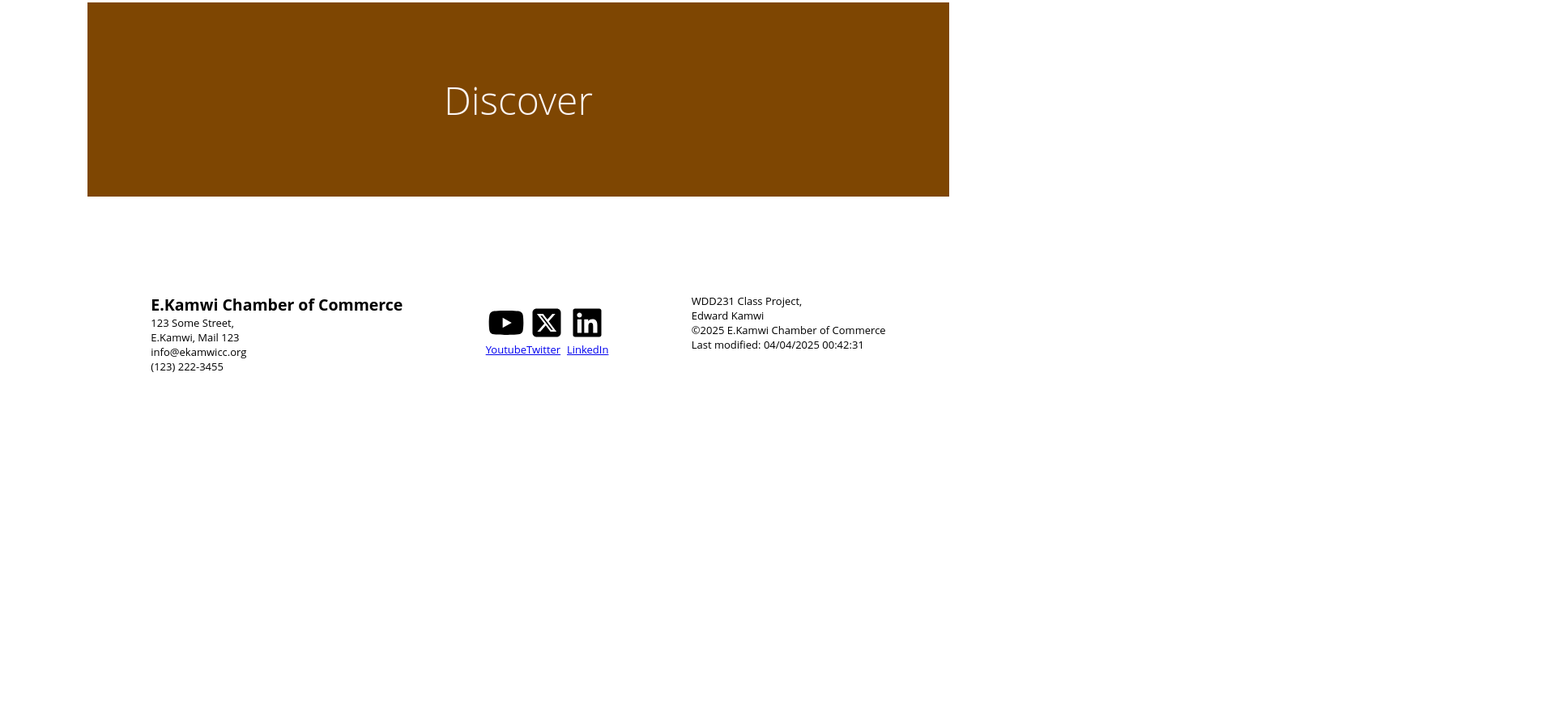
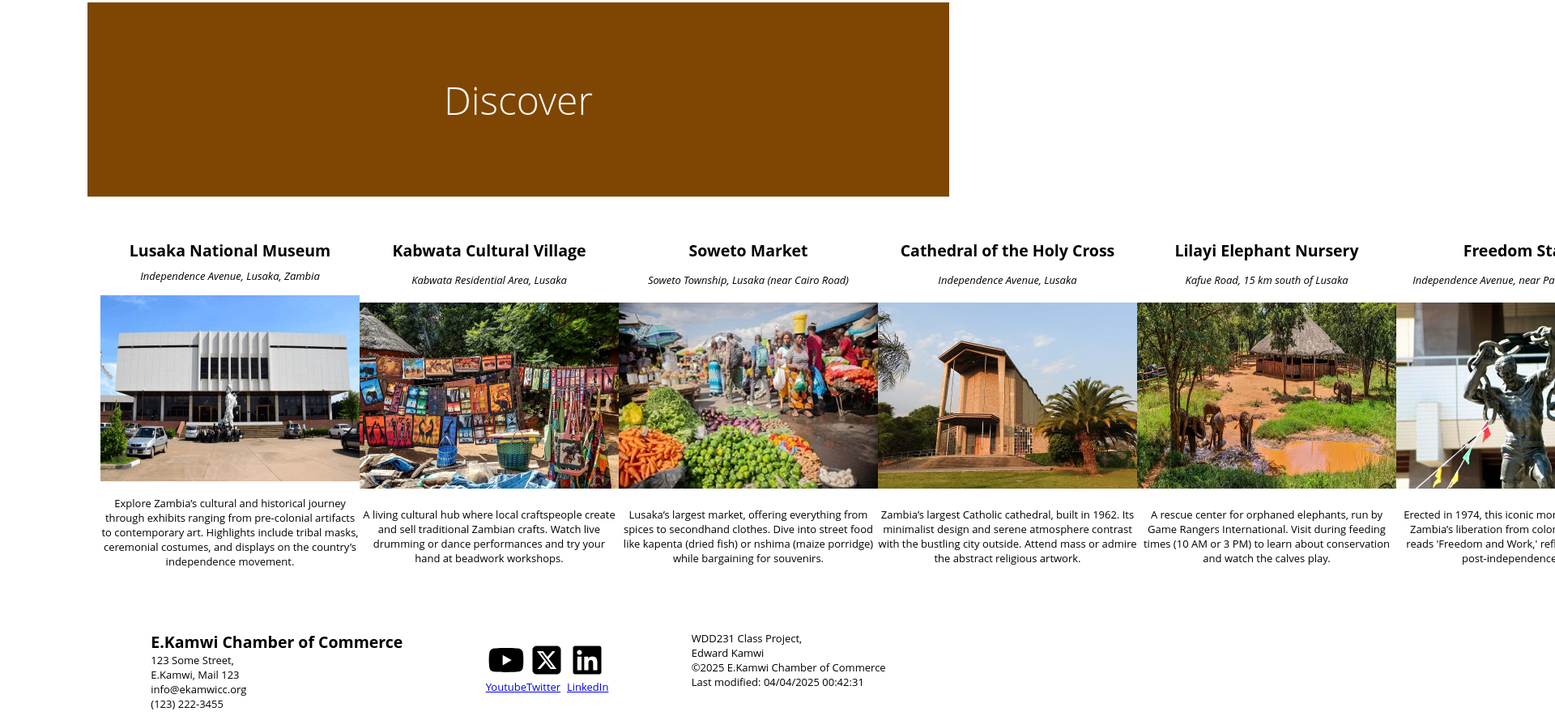
Before and after one commit to EddyKamwi/wdd231, a plain HTML site: page chamber/discover.html in a window 1280 px wide. Shown: the part 111-1006 px from the top of the page at 81% size, 1920 px wide, since content can reach past the window. Before the commit the page ends 800 px from the top, so only its background shows below. Drawn offline with Linux system fonts and the light colour scheme.

Commit message:
connecting the api

```diff
--- a/chamber/discover.html
+++ b/chamber/discover.html
@@ -52,8 +52,17 @@
         <div class="hero-join">
             <h1>Discover</h1>
         </div>
-        <div class="f-container">
-
+        <div class="f-container" id="i-container">
+            <!-- <div class="i-card"> -->
+                <!-- <h2>Kabwata Cultural Village</h2>
+                <address>Kabwata Residential Area, Lusaka</address>
+                <figure>
+                    <img src="https://eddykamwi.github.io/wdd231/chamber/images/kabwata-cultural.webp"
+                        alt="Kabwata Cultural Village" width="320" height="230">
+                </figure>
+                <p>A living cultural hub where local craftspeople create and sell traditional Zambian crafts. Watch live
+                    drumming or dance performances and try your hand at beadwork workshops.</p> -->
+            <!-- </div> -->
         </div>
 
 
--- a/chamber/scripts/discover.js
+++ b/chamber/scripts/discover.js
@@ -2,8 +2,22 @@ async function main() {
 
     const data = await fetch("https://eddykamwi.github.io/wdd231/chamber/data/interests.json")
     const results = data.json()
+    const container = document.getElementById("i-container")
     results.then(interests => {
-        console.log(interests[0].name)
+        interests.forEach(interest => {
+            const div = document.createElement("div")
+            div.setAttribute("class", "i-card")
+            div.innerHTML = `
+                <h2>${interest.name}</h2>
+                <address>${interest.address}</address>
+                <figure>
+                    <img src="${interest.photoUrl}"
+                        alt="${interest.name}" width="320" height="230">
+                </figure>
+                <p>${interest.description}</p>
+                `
+            container.appendChild(div);
+        });
     })
 
 }
--- a/chamber/styles/main.css
+++ b/chamber/styles/main.css
@@ -288,6 +288,18 @@ select {
 
 /* Join page styling ends here */
 
+
+/* Discover page styling starts here */
+.i-card{
+  max-width: 330px;
+  display: grid;
+  padding: 0;
+}
+.i-card *{
+  margin:.3rem 0;
+}
+/* Discover page styling ends here */
+
 figure,
 figcaption {
   text-align: center;
```
